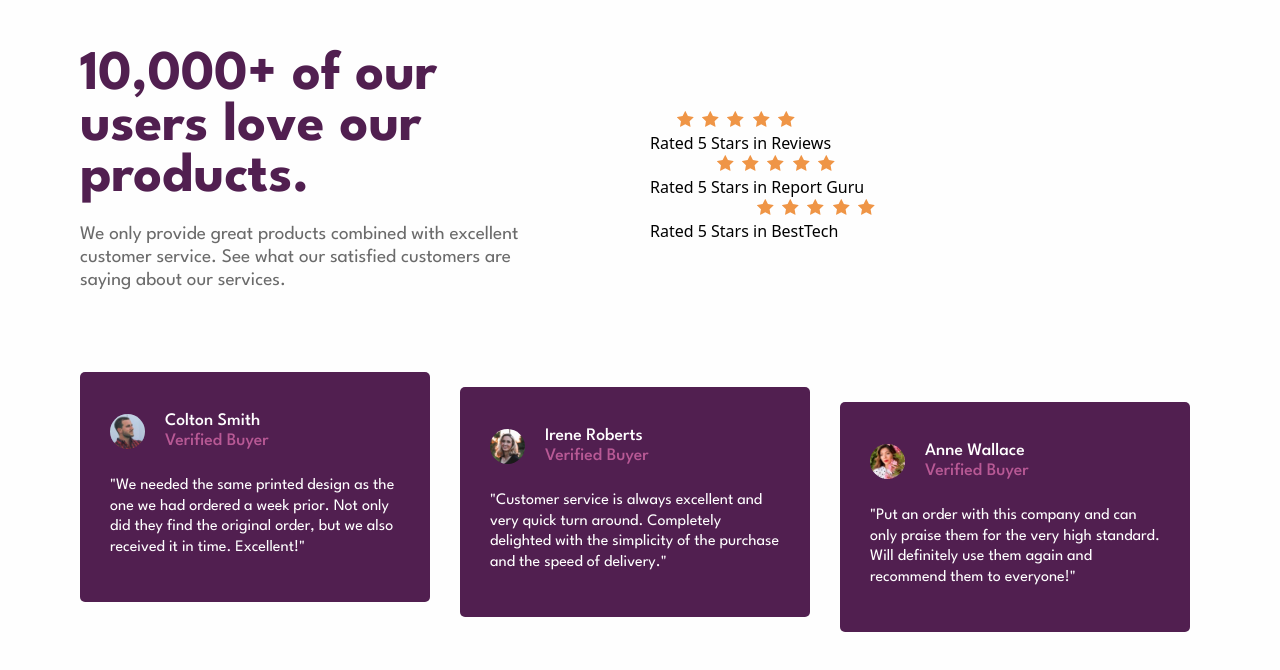
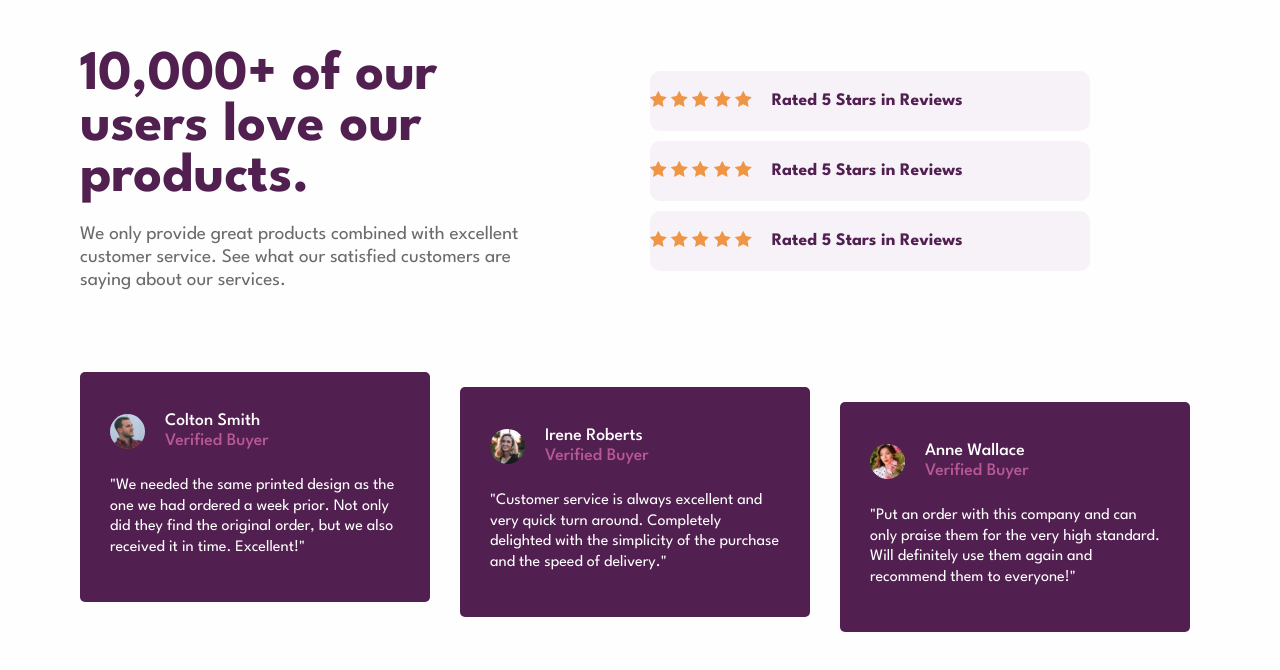
Before and after one commit to alunosousa2023/secao-de-prova-social, a plain HTML site: page index.html in a window 1280 px wide. Drawn offline with Linux system fonts and the light colour scheme.

Commit message:
initial commit

```diff
--- a/estilos/mobile.css
+++ b/estilos/mobile.css
@@ -68,23 +68,22 @@ section > #div_top > #div_top_1 > p {
     text-align: center;
 }
 
-section > #div_top > #div_top_2 > ul > div {
+section > #div_top > #div_top_2 > ul > ul {
+    list-style-type: none;
     background-color: #F7F2F8;
-    padding: 15px;
+    padding: 10px;
     margin-bottom: 15px;
     border-radius: 10px;
+    line-height: 1.5em;
 }
 
-section > #div_top > #div_top_2 > ul > div > li {
+section > #div_top > #div_top_2 > ul > ul > li {
     color: #511F50;
     font-family:'League Spartan', sans-serif;
     font-weight: 700;
     font-size: 1em;
 }
 
-.img_lista {
-    margin-bottom: 10px;
-}
 
 #div_bottom {
     margin-top: 35px;
--- a/estilos/outros_dispositivos.css
+++ b/estilos/outros_dispositivos.css
@@ -55,7 +55,7 @@
         text-align: left;
     }
 
-    section > #div_top > #div_top_2 > ul > div {
+    section > #div_top > #div_top_2 > ul > ul {
         display: flex;
         width: 440px;
         padding: 18px 0px;
@@ -65,28 +65,11 @@
         align-items: center;
     }
 
-    #div_top_2_div2 {
-        margin-left: 40px;
-    }
 
-    #div_top_2_div3 {
-        margin-left: 80px;
-    }
-
-    section > #div_top > #div_top_2 > ul > div > li {
+    section > #div_top > #div_top_2 > ul > ul > li {
         margin-left: 20px;
         font-size: 1.1em;
     }
-
-    .img_lista {
-        margin-bottom: 0px;
-        margin-left: 25px;
-    }
-
-    .img_lista > img {
-        padding: 0px 2px;
-    }
-
 
     #div_bottom {
         display: grid;
--- a/index.html
+++ b/index.html
@@ -18,8 +18,8 @@
                     </div>
                     <div id="div_top_2">
                         <ul>
-                            <li id="div_top_2_div1">
-                                <div class="img_lista">
+                            <ul>
+                                <div>
                                     <img src="imagens/icon-star.svg" alt="icones de estralas">
                                     <img src="imagens/icon-star.svg" alt="icones de estralas">
                                     <img src="imagens/icon-star.svg" alt="icones de estralas">
@@ -27,27 +27,27 @@
                                     <img src="imagens/icon-star.svg" alt="icones de estralas">
                                 </div>
                                 <li>Rated 5 Stars in Reviews</li>
-                            </li>
-                            <li id="div_top_2_div2">
-                                <div class="img_lista">
+                            </ul>
+                            <ul>
+                                <div>
                                     <img src="imagens/icon-star.svg" alt="icones de estralas">
                                     <img src="imagens/icon-star.svg" alt="icones de estralas">
                                     <img src="imagens/icon-star.svg" alt="icones de estralas">
                                     <img src="imagens/icon-star.svg" alt="icones de estralas">
                                     <img src="imagens/icon-star.svg" alt="icones de estralas">
                                 </div>
-                                <li>Rated 5 Stars in Report Guru</li>
-                            </li>
-                            <li id="div_top_2_div3">
-                                <div class="img_lista">
+                                <li>Rated 5 Stars in Reviews</li>
+                            </ul>
+                            <ul>
+                                <div>
                                     <img src="imagens/icon-star.svg" alt="icones de estralas">
                                     <img src="imagens/icon-star.svg" alt="icones de estralas">
                                     <img src="imagens/icon-star.svg" alt="icones de estralas">
                                     <img src="imagens/icon-star.svg" alt="icones de estralas">
                                     <img src="imagens/icon-star.svg" alt="icones de estralas">
-                                </li>
-                                <li>Rated 5 Stars in BestTech</li>
-                            </div>
+                                </div>
+                                <li>Rated 5 Stars in Reviews</li>
+                            </ul>
                         </ul>
                     </div>
                 </div>
```
